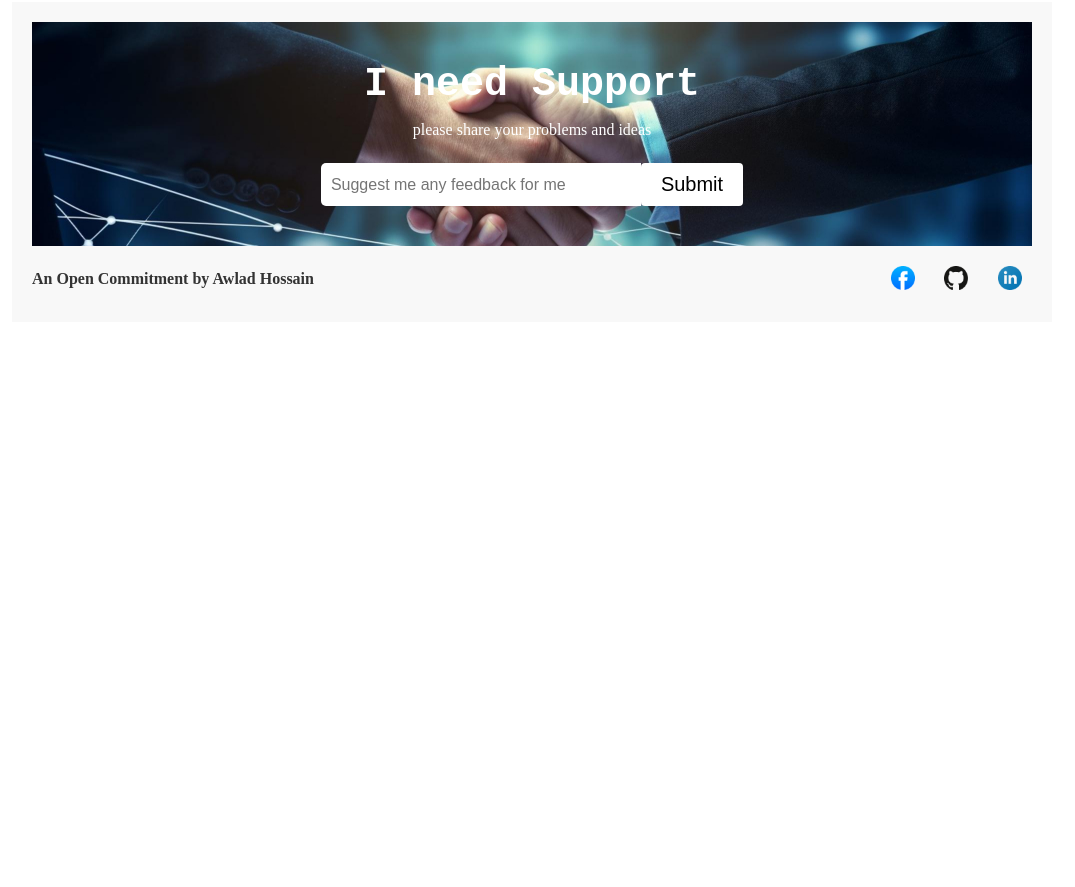
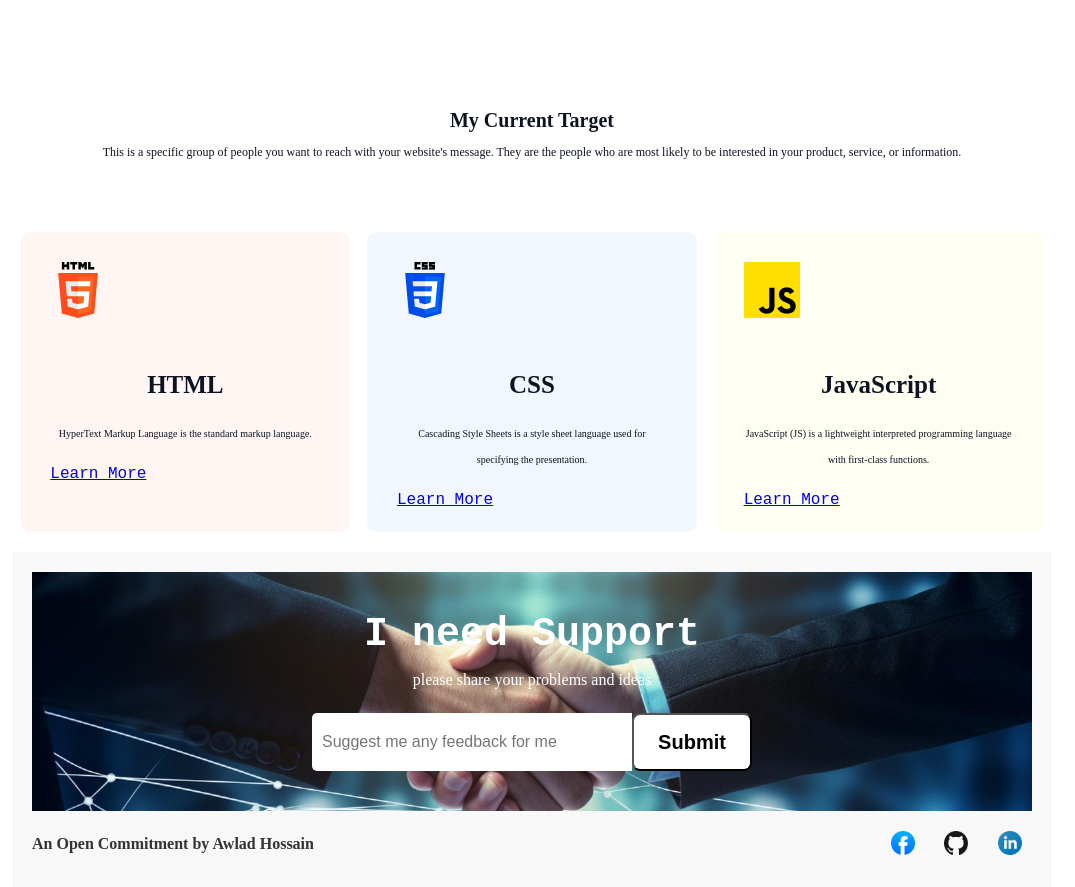
Before and after one commit to akrur-joy/assignment-1, a plain HTML site: page index.html in a window 1280 px wide. Shown: the part 3283-4170 px from the top of the page, without its empty margins (108-1183 px from the left). Before the commit the page ends 3605 px from the top, so only its background shows below. Drawn offline with Linux system fonts and the light colour scheme; a web font is replaced by a local one.

Commit message:
semi final

```diff
--- a/index.html
+++ b/index.html
@@ -126,6 +126,46 @@
                         referrerpolicy="strict-origin-when-cross-origin"
                         allowfullscreen></iframe>
                 </div>
+                <!-- target section -->
+                <section class="h2-p">
+                    <h2>My Current Target</h2>
+                    <p>This is a specific group of people you want to reach with your website's message. They are the people who are most likely to be interested in your product, service, or information.
+                    </p>
+                 </section>
+
+                <section class="card-container">
+                        <div class="card-html">
+                            <img src="./assets/html.png" alt="">
+                            <br>
+                            <br>
+                            <h2>HTML</h2>
+                            <br>
+                            <p>HyperText Markup Language is the standard markup language.</p>
+                            <br>
+                            <a href="./html.html">Learn More</a>
+                        </div>
+                        <div class="card-css">
+                            <img src="./assets/css.png" alt="">
+                            <br>
+                            <br>
+                            <h2>CSS</h2>
+                            <br>
+                            <p>Cascading Style Sheets is a style sheet language used for specifying the presentation.</p>
+                            <br>
+                            <a href="./css.html">Learn More</a>
+                        </div>
+                        <div class="card-js">
+                            <img src="./assets/js.png" alt="">
+                            <br>
+                            <br>
+                            <h2>JavaScript</h2>
+                            <br>
+                            <p>JavaScript (JS) is a lightweight interpreted programming language with first-class functions.</p>
+                            <br>
+                            <a href="./js.html">Learn More</a>
+                        </div>
+                </section>
+                <!-- s -->
                 <footer>
                     <div class="support-section">
                         <h1 >I need Support</h1>
--- a/style.css
+++ b/style.css
@@ -176,8 +176,72 @@ body{
     margin-right: 100px;
 }
 
-/* third section ends hare */
-/* chatgpt footer section */
+/* target section*/
+.h2-p{
+    width: 1040px;
+    height: 80px;
+    margin: 0 auto;
+    margin-top: 100px;
+
+}
+
+.card-container{
+    width: 1040px;
+    height: 320px;
+    margin: 0 auto;
+    margin-top: 50px;
+    display: flex;
+
+}
+
+.h2-p h2{
+    color: rgb(13, 19, 33);
+    font-family: Azeret Mono;
+    font-size: 20px;
+    font-weight: 800;
+    line-height: 37px;
+    letter-spacing: 0%;
+    text-align: center;
+}
+.h2-p p{
+    color: rgb(13, 19, 33);
+    font-family: Azeret Mono;
+    font-size: 12px;
+    font-weight: 400;
+    line-height: 26px;
+    letter-spacing: 0%;
+    text-align: center;
+}
+.card-html{
+    width: 270px;
+    height: 240px;
+    margin-top: 20px;
+    margin: 0 auto;
+    border-radius: 10px;
+    background: rgba(255, 76, 30, 0.05);
+    padding: 30px;
+    text-decoration: none;
+}
+
+.card-css{
+    width: 270px;
+    height: 240px;
+    margin-top: 20px;
+    margin: 0 auto;
+    border-radius: 10px;
+    background: rgba(0, 76, 232, 0.05);
+    padding: 30px;
+}
+.card-js{
+    width: 270px;
+    height: 240px;
+    margin-top: 20px;
+    margin: 0 auto;
+    border-radius: 10px;
+    background: rgba(255, 223, 0, 0.05);
+    padding: 30px;
+}
+
 footer {
     background-color: #f8f8f8;
     padding: 20px;
@@ -231,14 +295,16 @@ footer {
   }
 
    /* Style the submit button */
-input[type=submit] {
-    font-size: 20px;;
-    background-color: white;
-    color: black;
-    padding: 10px 20px;
-    border: none;
-    border-radius: 4px;
-    cursor: pointer;
+    input[type=submit]{
+    font-size: 20px;
+    font-weight: 600;
+    flex-direction: row;
+    justify-content: center;
+    align-items: center;
+    width: 120px;
+    height: 58px;
+    border-radius: 8px;
+    background: rgb(255, 255, 255);
 
   }
   .footer-bottom {
```
Also changed, not shown: css.html (added, +29 -0 lines), html.html (added, +27 -0 lines), js.html (added, +27 -0 lines), learn2.html (added, +17 -0 lines), learn3.html (added, +11 -0 lines).
